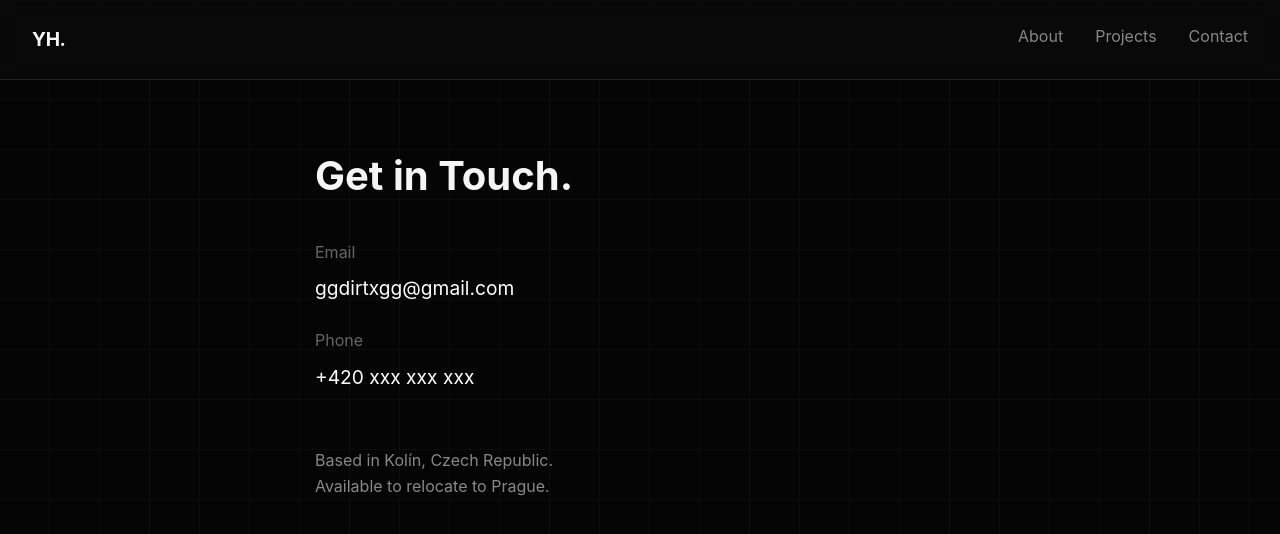
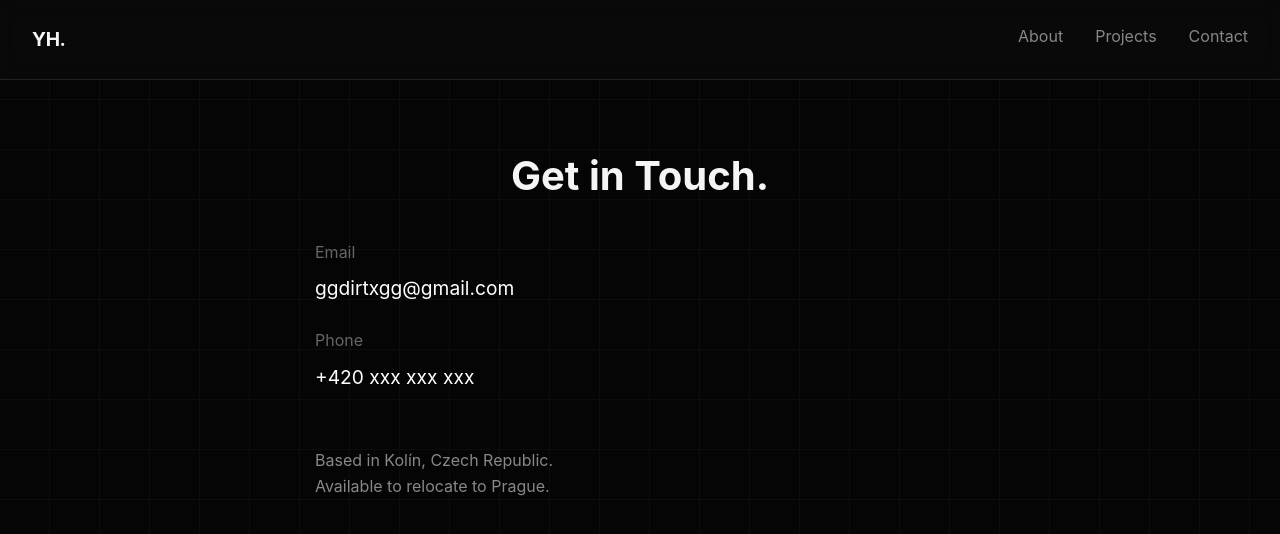
Before and after one commit to DirtX/portfolio, a React (Vite) app: page /contact in a window 1280 px wide. Shown: the top 534 px of the page. Built offline with nearby package versions, Linux system fonts and the light colour scheme.

Commit message:
refactor: extract common page-header style, added ColorPalette route

```diff
--- a/src/App.css
+++ b/src/App.css
@@ -21,3 +21,16 @@
   max-width: 650px;
   text-align: left;
 }
+
+.page-header {
+  font-size: 2.5rem;
+  margin-bottom: 2rem;
+  color: #f5f5f5;
+  text-align: center;
+}
+
+.page-subtext {
+  color: #a0a0a0;
+  font-size: 1.1rem;
+  line-height: 1.7;
+}
--- a/src/pages/About.css
+++ b/src/pages/About.css
@@ -1,9 +1,3 @@
-.about-header {
-  font-size: 2.5rem;
-  margin-bottom: 2rem;
-  color: #f5f5f5;
-}
-
 .about-text-container {
   color: #a0a0a0;
   font-size: 1.1rem;
--- a/src/pages/About.jsx
+++ b/src/pages/About.jsx
@@ -3,9 +3,9 @@ import './About.css';
 export default function About() {
   return (
     <div className="page-placeholder">
-      <h2 className="about-header">About Me.</h2>
+      <h2 className="page-header">About Me.</h2>
       <div className="about-text-container">
-        <p className="about-paragraph">
+        <p className="about-subtext">
           Frontend developer with 4 years of freelance experience building responsive websites
           and web interfaces.
         </p>
--- a/src/pages/Contact.css
+++ b/src/pages/Contact.css
@@ -1,9 +1,3 @@
-.contact-header {
-  font-size: 2.5rem;
-  margin-bottom: 2rem;
-  color: #f5f5f5;
-}
-
 .contact-info-block {
   display: flex;
   flex-direction: column;
--- a/src/pages/Contact.jsx
+++ b/src/pages/Contact.jsx
@@ -3,7 +3,7 @@ import './Contact.css';
 export default function Contact() {
   return (
     <div className="page-placeholder">
-      <h2 className="contact-header">Get in Touch.</h2>
+      <h2 className="page-header">Get in Touch.</h2>
       <div className="contact-info-block">
         <div>
           <span className="contact-label">Email</span>
--- a/src/pages/Projects.css
+++ b/src/pages/Projects.css
@@ -1,11 +1,5 @@
 .projects-container {
   margin-top: 4rem;
-}
-
-.projects-title {
-  font-size: 2.5rem;
-  margin-bottom: 2rem;
-  text-align: center;
 }
 
 .projects-grid {
--- a/src/pages/Projects.jsx
+++ b/src/pages/Projects.jsx
@@ -9,7 +9,7 @@ const projectsData = [
 export default function Projects() {
   return (
     <div className="projects-container">
-      <h2 className="projects-title">Selected Works.</h2>
+      <h2 className="page-header">Selected Works.</h2>
       <div className="projects-grid">
         {projectsData.map(proj => (
           <ProjectCard key={proj.id} {...proj} />
--- /dev/null
+++ b/src/pages/Projects/ColorPalette.jsx
@@ -0,0 +1,10 @@
+import './ColorPalette.css';
+
+export default function ColorPalette() {
+  return (
+    <div className="page-placeholder">
+      <h2 className="page-header">Color Palette Generator</h2>
+      <p className="about-paragraph">Coming soon...</p>
+    </div>
+  );
+}
```
Also changed, not shown: src/pages/Projects/ColorPalette.css (added).
